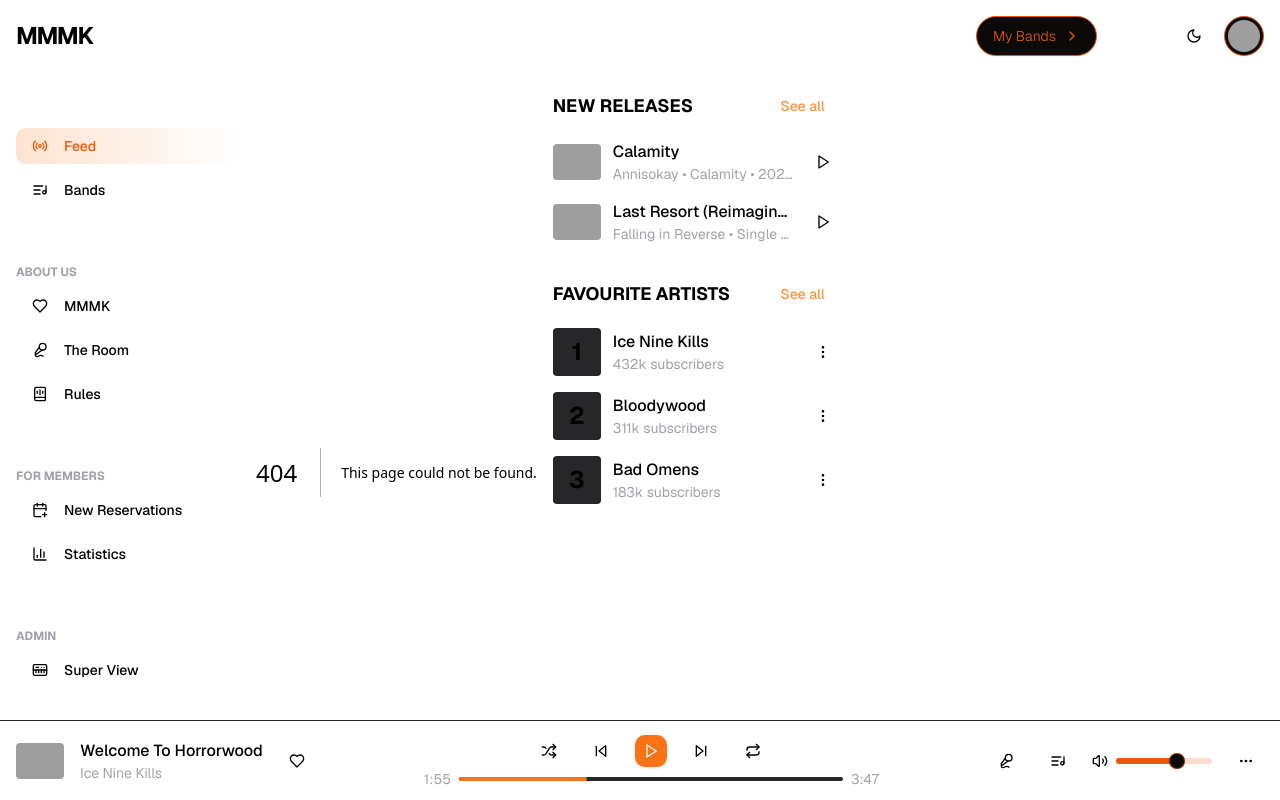
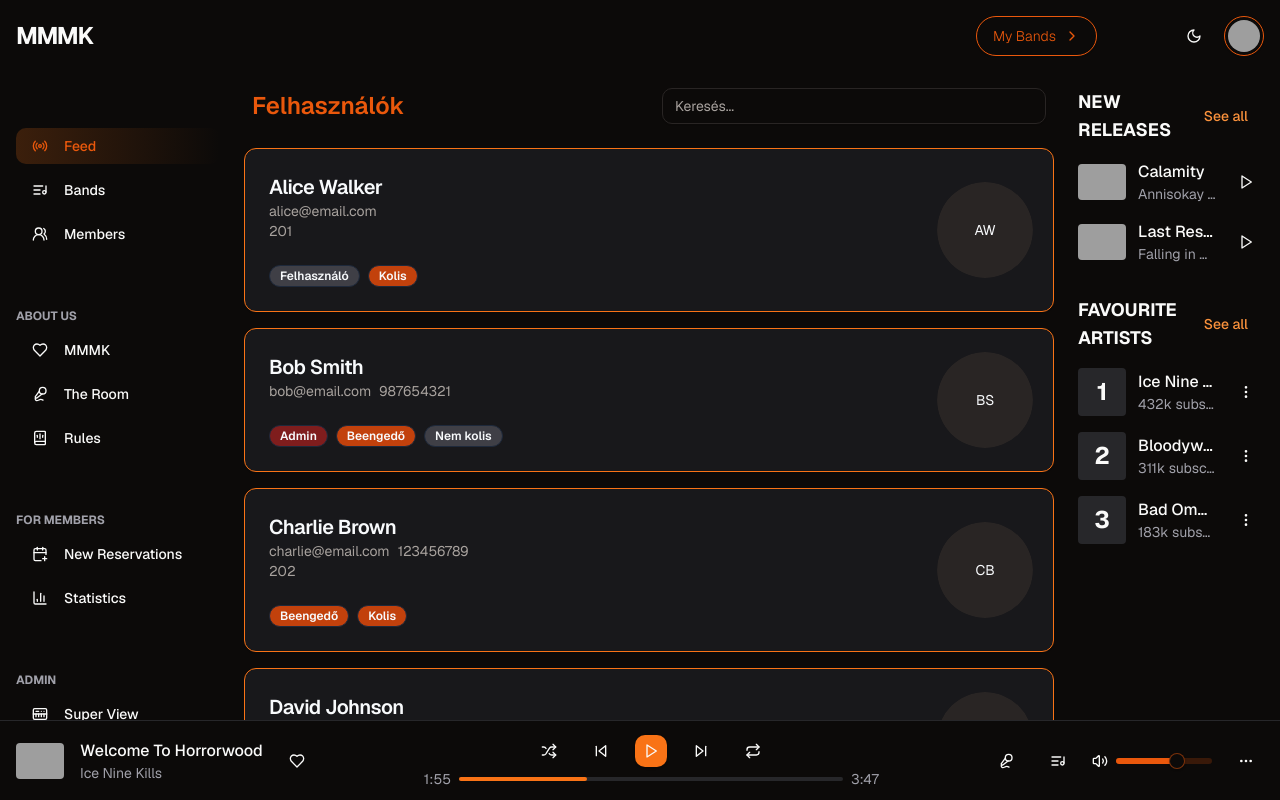
Before and after one commit to kir-dev/mmmk-web, a Next.js app in the folder apps/frontend/: page /members in a window 1280 px wide. Before the commit this address had no page. Built offline with nearby package versions, Linux system fonts and the light colour scheme; grey boxes are pictures that could not be loaded.

Commit message:
created members page

```diff
--- /dev/null
+++ b/apps/frontend/src/app/members/page.tsx
@@ -0,0 +1,45 @@
+'use client';
+
+import MemberRow from '@components/member/memberRow';
+import { Input } from '@components/ui/input';
+import { Table, TableBody, TableCell, TableRow } from '@components/ui/table';
+import { useEffect, useState } from 'react';
+
+import { mockUsers } from '@/mocks/users';
+
+export default function Members() {
+  const data = mockUsers;
+  const [filteredData, setFilteredData] = useState(data);
+  const [searchTerm, setSearchTerm] = useState('');
+
+  useEffect(() => {
+    setFilteredData(data.filter((user) => user.name.toLowerCase().includes(searchTerm.toLowerCase())));
+  }, [searchTerm]);
+
+  return (
+    <div className='w-full'>
+      <div className='flex items-center justify-between flex-row p-4'>
+        <h1 className='text-2xl font-semibold text-primary'>Felhasználók</h1>
+        <Input
+          placeholder='Keresés...'
+          value={searchTerm}
+          onChange={(event) => setSearchTerm(event.target.value)}
+          className='max-w-sm target:ring-0'
+        />
+      </div>
+      <Table>
+        <TableBody>
+          {filteredData.length ? (
+            filteredData.map((user) => <MemberRow user={user} key={user.id} />)
+          ) : (
+            <TableRow>
+              <TableCell colSpan={4} className='h-24 text-center'>
+                Nincs találat.
+              </TableCell>
+            </TableRow>
+          )}
+        </TableBody>
+      </Table>
+    </div>
+  );
+}
--- a/apps/frontend/src/components/layout/sidebar.tsx
+++ b/apps/frontend/src/components/layout/sidebar.tsx
@@ -8,6 +8,7 @@
   MicVocal,
   Plus,
   Radio,
+  Users2,
 } from 'lucide-react';
 import Link from 'next/link';
 
@@ -26,9 +27,15 @@
             </Link>
           </Button>
           <Button variant='blast' className='w-full justify-start' asChild>
-            <Link href='/'>
+            <Link href='/bands'>
               <ListMusic className='mr-2 h-4 w-4' />
               Bands
+            </Link>
+          </Button>
+          <Button variant='blast' className='w-full justify-start' asChild>
+            <Link href='/members'>
+              <Users2 className='mr-2 h-4 w-4' />
+              Members
             </Link>
           </Button>
         </div>
--- /dev/null
+++ b/apps/frontend/src/components/member/memberRow.tsx
@@ -0,0 +1,64 @@
+import { Collapsible } from '@components/ui/collapsible';
+import { TableCell, TableRow } from '@components/ui/table';
+
+import { Avatar, AvatarFallback, AvatarImage } from '@/components/ui/avatar';
+import { Badge } from '@/components/ui/badge';
+import { Card, CardContent, CardHeader, CardTitle } from '@/components/ui/card';
+import { User } from '@/types/user';
+
+export default function MemberRow({ user }: { user: User }) {
+  return (
+    <Collapsible key={user.id} asChild>
+      <>
+        <TableRow className='border-0'>
+          <TableCell>
+            <Card>
+              <div className='flex justify-between'>
+                <div>
+                  <CardHeader>
+                    <div className='col-span-full'>
+                      <div>
+                        <CardTitle className='text-xl'>{user?.name}</CardTitle>
+                        <dd className='text-muted-foreground flex flex-wrap gap-2'>
+                          <p>{user?.email}</p>
+                          <p>{user?.phone}</p>
+                        </dd>
+                        <p className='text-muted-foreground'>{user?.roomNumber}</p>
+                      </div>
+                    </div>
+                  </CardHeader>
+                  <CardContent>
+                    <div className='col-span-full'>
+                      <dd className='flex flex-wrap gap-2'>
+                        {user.role === 'ADMIN' && <Badge variant='destructive'>Admin</Badge>}
+                        <Badge
+                          variant={user?.role === 'ADMIN' || user?.role === 'GATEKEEPER' ? 'default' : 'secondary'}
+                        >
+                          {user?.role === 'ADMIN' || user?.role === 'GATEKEEPER' ? 'Beengedő' : 'Felhasználó'}
+                        </Badge>
+                        <Badge variant={user?.isDormResident ? 'default' : 'secondary'}>
+                          {user?.isDormResident ? 'Kolis' : 'Nem kolis'}
+                        </Badge>
+                      </dd>
+                    </div>
+                  </CardContent>
+                </div>
+                <div className='col-span-full flex items-center mr-5'>
+                  <Avatar className='w-24 h-24'>
+                    <AvatarImage src='' alt={user?.name} />
+                    <AvatarFallback>
+                      {user?.name
+                        .split(' ')
+                        .map((n) => n[0])
+                        .join('')}
+                    </AvatarFallback>
+                  </Avatar>
+                </div>
+              </div>
+            </Card>
+          </TableCell>
+        </TableRow>
+      </>
+    </Collapsible>
+  );
+}
--- /dev/null
+++ b/apps/frontend/src/components/ui/badge.tsx
@@ -0,0 +1,32 @@
+import { cva, type VariantProps } from 'class-variance-authority';
+import * as React from 'react';
+
+import { cn } from '@/lib/utils';
+
+const badgeVariants = cva(
+  'inline-flex items-center rounded-full border border-slate-200 px-2.5 py-0.5 text-xs font-semibold transition-colors focus:outline-none focus:ring-2 focus:ring-slate-950 focus:ring-offset-2 dark:border-slate-800 dark:focus:ring-slate-300',
+  {
+    variants: {
+      variant: {
+        default:
+          'border-transparent bg-orange-500 text-slate-50 hover:bg-orange-400/80 dark:bg-orange-700 dark:text-slate-50 dark:hover:bg-orange-500/80',
+        secondary:
+          'border-transparent bg-slate-100 text-slate-900 hover:bg-slate-400/80 dark:bg-zinc-700 dark:text-slate-50 dark:hover:bg-zinc-500/80',
+        destructive:
+          'border-transparent bg-red-500 text-slate-50 hover:bg-red-500/80 dark:bg-red-900 dark:text-slate-50 dark:hover:bg-red-900/80',
+        outline: 'text-slate-950 dark:text-slate-50',
+      },
+    },
+    defaultVariants: {
+      variant: 'default',
+    },
+  }
+);
+
+export interface BadgeProps extends React.HTMLAttributes<HTMLDivElement>, VariantProps<typeof badgeVariants> {}
+
+function Badge({ className, variant, ...props }: BadgeProps) {
+  return <div className={cn(badgeVariants({ variant }), className)} {...props} />;
+}
+
+export { Badge, badgeVariants };
--- /dev/null
+++ b/apps/frontend/src/components/ui/card.tsx
@@ -0,0 +1,49 @@
+/* eslint-disable react/prop-types */
+import * as React from 'react';
+
+import { cn } from '@/lib/utils';
+
+const Card = React.forwardRef<HTMLDivElement, React.HTMLAttributes<HTMLDivElement>>(({ className, ...props }, ref) => (
+  <div
+    ref={ref}
+    className={cn(
+      'rounded-lg border border-orange-500 bg-white text-slate-950 shadow-sm dark:border-orange-650 dark:bg-zinc-900 dark:text-slate-50',
+      className
+    )}
+    {...props}
+  />
+));
+Card.displayName = 'Card';
+
+const CardHeader = React.forwardRef<HTMLDivElement, React.HTMLAttributes<HTMLDivElement>>(
+  ({ className, ...props }, ref) => (
+    <div ref={ref} className={cn('flex flex-col space-y-1.5 p-6', className)} {...props} />
+  )
+);
+CardHeader.displayName = 'CardHeader';
+
+const CardTitle = React.forwardRef<HTMLDivElement, React.HTMLAttributes<HTMLDivElement>>(
+  ({ className, ...props }, ref) => (
+    <div ref={ref} className={cn('text-2xl font-semibold leading-none tracking-tight', className)} {...props} />
+  )
+);
+CardTitle.displayName = 'CardTitle';
+
+const CardDescription = React.forwardRef<HTMLDivElement, React.HTMLAttributes<HTMLDivElement>>(
+  ({ className, ...props }, ref) => (
+    <div ref={ref} className={cn('text-sm text-slate-500 dark:text-slate-400', className)} {...props} />
+  )
+);
+CardDescription.displayName = 'CardDescription';
+
+const CardContent = React.forwardRef<HTMLDivElement, React.HTMLAttributes<HTMLDivElement>>(
+  ({ className, ...props }, ref) => <div ref={ref} className={cn('p-6 pt-0', className)} {...props} />
+);
+CardContent.displayName = 'CardContent';
+
+const CardFooter = React.forwardRef<HTMLDivElement, React.HTMLAttributes<HTMLDivElement>>(
+  ({ className, ...props }, ref) => <div ref={ref} className={cn('flex items-center p-6 pt-0', className)} {...props} />
+);
+CardFooter.displayName = 'CardFooter';
+
+export { Card, CardContent, CardDescription, CardFooter, CardHeader, CardTitle };
--- /dev/null
+++ b/apps/frontend/src/mocks/users.ts
@@ -0,0 +1,49 @@
+import { User } from '@/types/user';
+
+export const mockUsers: User[] = [
+  {
+    id: 1,
+    name: 'Alice Walker',
+    email: 'alice@email.com',
+    isDormResident: true,
+    roomNumber: '201',
+    role: 'USER',
+    profilePicture: '/placeholder.svg',
+    created_at: '2021-08-01T00:00:00.000Z',
+    updated_at: '2021-08-01T00:00:00.000Z',
+  },
+  {
+    id: 2,
+    name: 'Bob Smith',
+    email: 'bob@email.com',
+    phone: '987654321',
+    isDormResident: false,
+    role: 'ADMIN',
+    profilePicture: '/placeholder.svg',
+    created_at: '2021-08-01T00:00:00.000Z',
+    updated_at: '2021-08-01T00:00:00.000Z',
+  },
+  {
+    id: 3,
+    name: 'Charlie Brown',
+    email: 'charlie@email.com',
+    phone: '123456789',
+    isDormResident: true,
+    roomNumber: '202',
+    role: 'GATEKEEPER',
+    profilePicture: '/placeholder.svg',
+    created_at: '2021-08-01T00:00:00.000Z',
+    updated_at: '2021-08-01T00:00:00.000Z',
+  },
+  {
+    id: 4,
+    name: 'David Johnson',
+    email: 'david@email.com',
+    phone: '1239874748',
+    isDormResident: false,
+    role: 'USER',
+    profilePicture: '/placeholder.svg',
+    created_at: '2021-08-01T00:00:00.000Z',
+    updated_at: '2021-08-01T00:00:00.000Z',
+  },
+];
--- /dev/null
+++ b/apps/frontend/src/types/user.ts
@@ -0,0 +1,15 @@
+import { CardRight, ProfilePicture } from '.prisma/client';
+
+export type User = {
+  id: number;
+  name: string;
+  email: string;
+  phone?: string;
+  isDormResident: boolean;
+  roomNumber?: string;
+  role: string;
+  cardRight?: CardRight;
+  profilePicture?: ProfilePicture | string;
+  created_at: string;
+  updated_at: string;
+};
```
Also changed, not shown: 1 other file (tests, documents, lock files or other folders).
